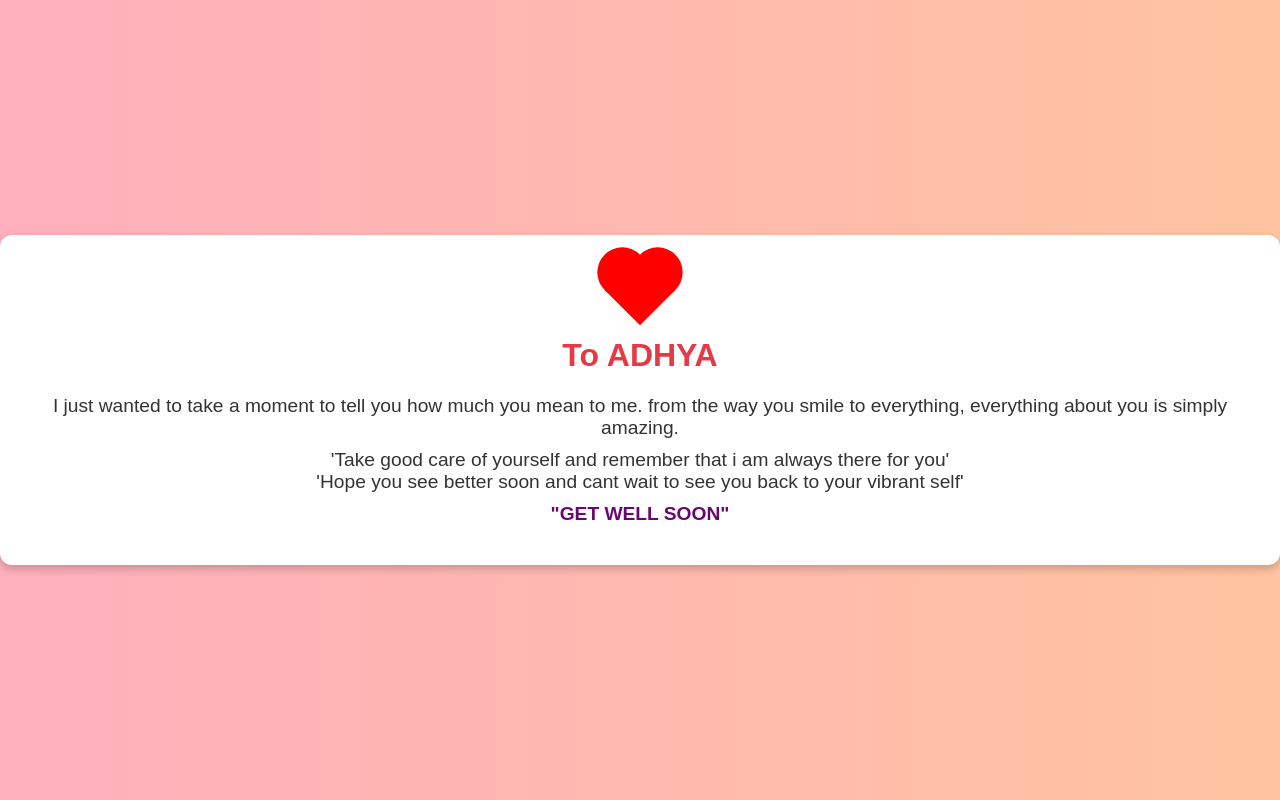
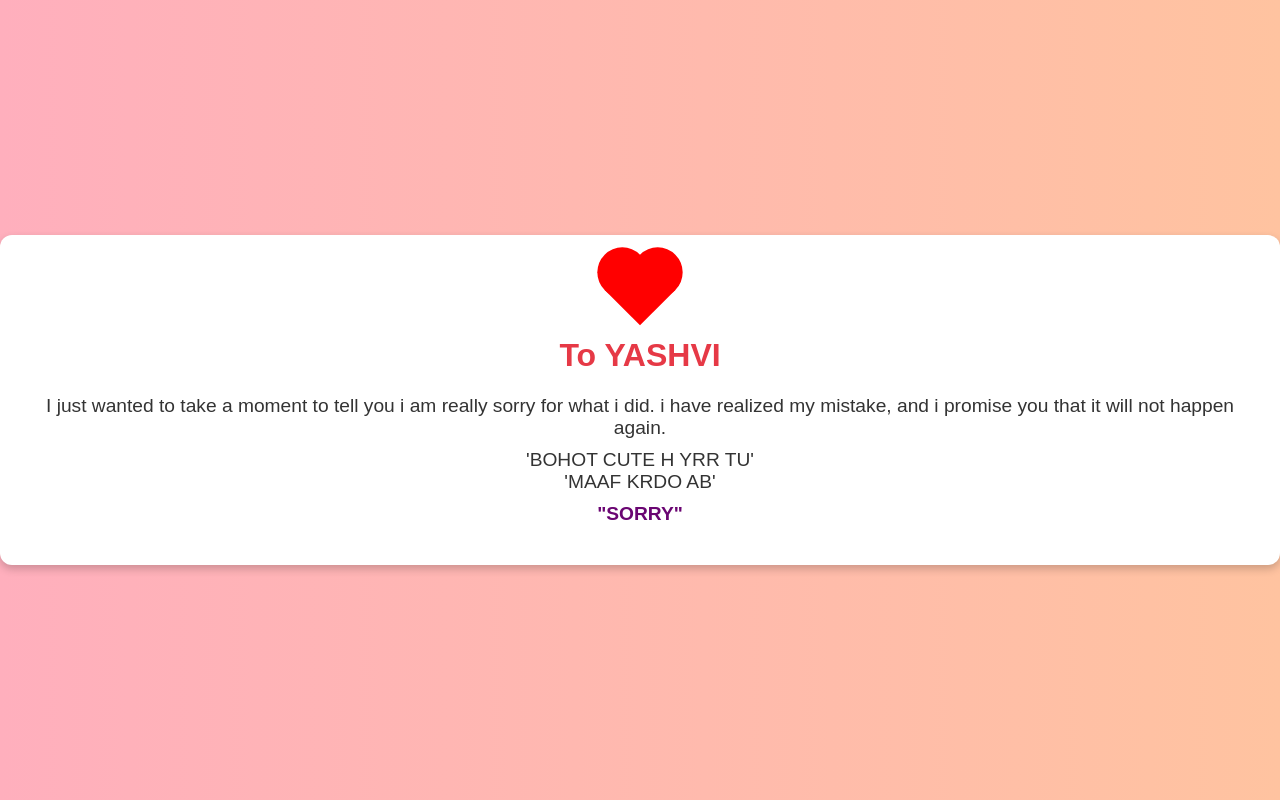
Before and after one commit to arth240805/adhya.., a plain HTML site: page index.html in a window 1280 px wide. Drawn offline with Linux system fonts and the light colour scheme.

Commit message:
Update index.html

```diff
--- a/index.html
+++ b/index.html
@@ -9,21 +9,22 @@
 <body>
   <div class="container">
     <div class="heart"></div>
-    <h1>To ADHYA</h1>
+    <h1>To YASHVI</h1>
     <p>
-      I just wanted to take a moment to tell you how much you mean to me.
-      from the way you smile to everything,
-      everything about you is simply amazing.
+      I just wanted to take a moment to tell you i am really sorry for what i did.
+      i have realized my mistake,
+      and i promise you that it will not happen again.
     </p>
     <p>
-      'Take good care of yourself and remember that i am always there for you'
+      'BOHOT CUTE H YRR TU'
       <br>
-      'Hope you see better soon and cant wait to see you back to your vibrant self'
+      'MAAF KRDO AB'
     </p>
     <p class="special-message">
-      "GET WELL SOON"
+      "SORRY"
     </p>
 
   </div>
 </body>
 </html>
+</html>
```
